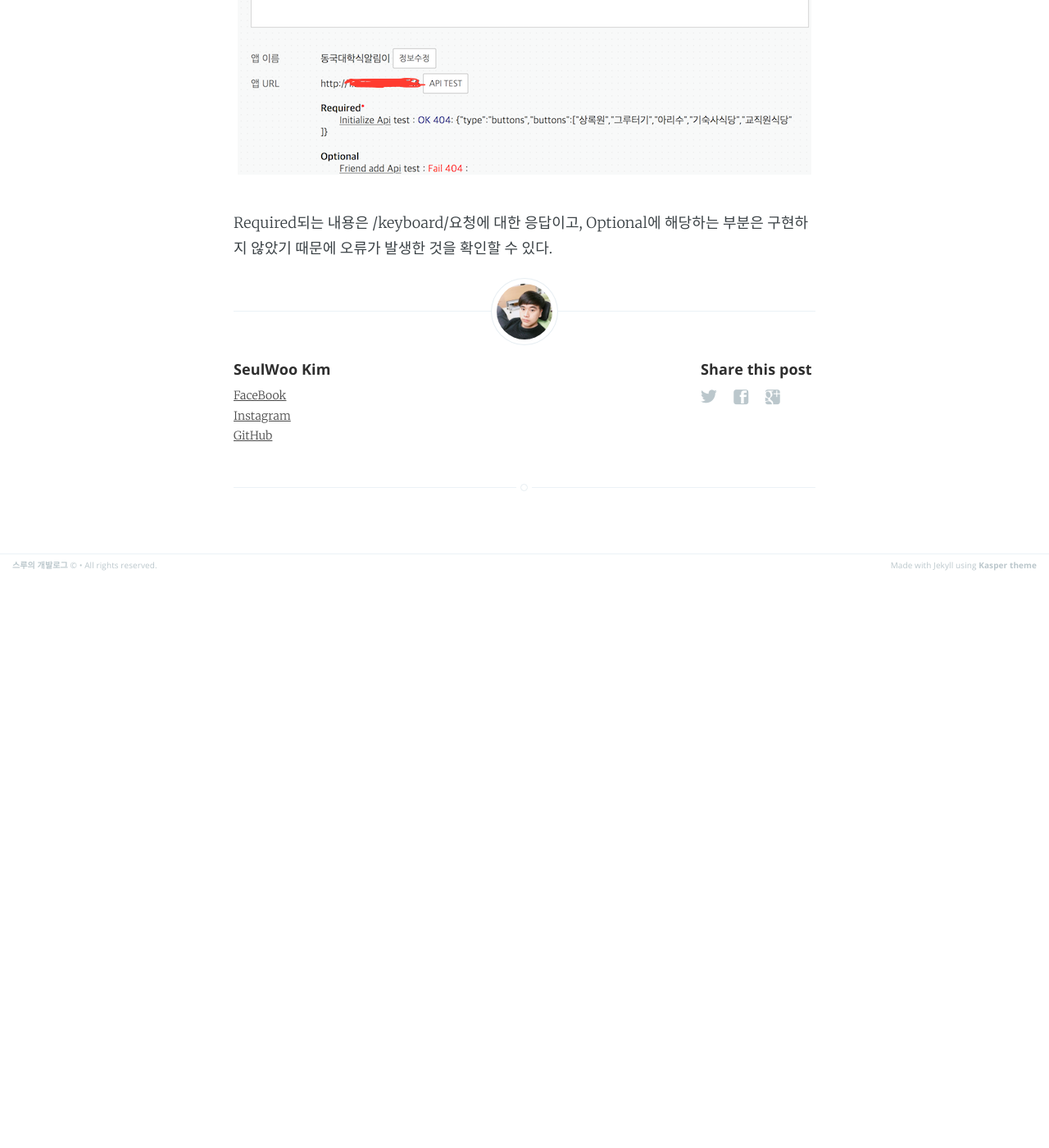
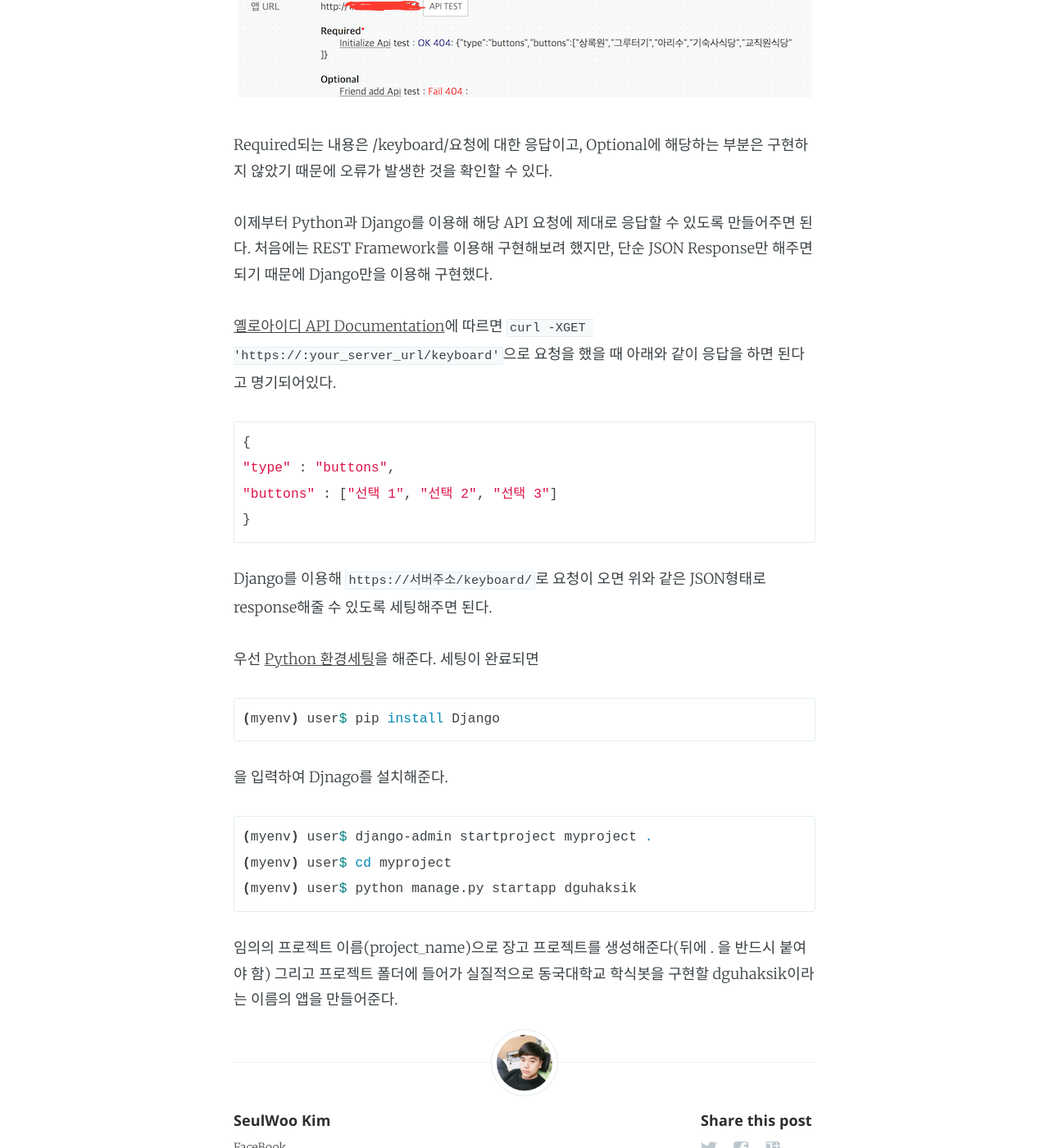
Before and after one commit to ThroughKim/throughkim.github.com, a Jekyll site: the page built from _posts/2016-07-11-kakao-haksik.md, in a window 1280 px wide and 1400 px high, scrolled down 1793 px. Shown: the whole window at 82% size. Built offline with Jekyll 4.4.1, drawn with Linux system fonts in a browser that asks for light colours; Markdown is read by kramdown in place of the engine named in the settings; before the commit the page ends 2496 px from its top, so only the background shows below that; some of the changed text lies outside the part shown.

Commit message:
게시물

````diff
--- a/_posts/2016-07-11-kakao-haksik.md
+++ b/_posts/2016-07-11-kakao-haksik.md
@@ -3,15 +3,13 @@ layout: post
 title: 카카오톡 자동응답 API로 학식봇 구현
 ---
 
-> 카카오톡의 옐로아이디 자동응답 API로 동국대학교 학생식당의 메뉴를 알려주는 봇을 구현해보았다.
+> 카카오톡의 옐로아이디 자동응답 API로 동국대학교 학생식당의 메뉴를 알려주는 봇을 구현해보았다. Python3와 Django를 이용했으며, Mac OS X를 기반으로 작성했다.
 
 ### 구현된 모습
 
 ![완성된 카카오톡 자동응답 학식봇](/images/kakaocomplete.png)
 
 위의 사진과 같이 동국대학식봇을 친구로 추가하고, 대화창에서 해당 식당의 버튼을 클릭하면 메뉴를 출력해주는 방식으로 구현했다.
-
-카카오 API와 Python3.4 그리고 Django를 이용해 간단하게 구현했다.
 
 ---
 
@@ -20,10 +18,37 @@ title: 카카오톡 자동응답 API로 학식봇 구현
 
 우선 시작을 하기 위해선 옐로아이디 등록과 카카오 앱 등록이 필요한데, 이는 다른 블로그에도 많이 나와있으므로 생략한다.
 
-카카오 옐로아이디 앱을 등록하고, API형 자동응답을 하기 위해서는 일단 기본적으로 카카오 API중에서 `https://your.server.adress:port/keyboard/`요청에 알맞게 반응하도록 해야한다.
+카카오 옐로아이디 앱을 등록하고, API형 자동응답을 하기 위해서는 일단 기본적으로 카카오 API중에서 `https://your_server_url/keyboard/`요청에 알맞게 반응하도록 해야한다.
 
 구현을 한 뒤에 [옐로아이디 페이지](https://yellowid.kakao.com/)에서 `API TEST`버튼을 클릭하면 다음과 같이 나타난다.
 
 ![카카오 API TEST 성공한 모습](/images/kakaoapitest.png)
 
 Required되는 내용은 /keyboard/요청에 대한 응답이고, Optional에 해당하는 부분은 구현하지 않았기 때문에 오류가 발생한 것을 확인할 수 있다.
+
+이제부터 Python과 Django를 이용해 해당 API 요청에 제대로 응답할 수 있도록 만들어주면 된다. 처음에는 REST Framework를 이용해 구현해보려 했지만, 단순 JSON Response만 해주면 되기 때문에 Django만을 이용해 구현했다.
+
+[옐로아이디 API Documentation](https://github.com/plusfriend/auto_reply)에 따르면 `curl -XGET 'https://:your_server_url/keyboard'`으로 요청을 했을 때 아래와 같이 응답을 하면 된다고 명기되어있다.
+
+```python
+{
+"type" : "buttons",
+"buttons" : ["선택 1", "선택 2", "선택 3"]
+}
+```
+Django를 이용해 `https://서버주소/keyboard/`로 요청이 오면 위와 같은 JSON형태로 response해줄 수 있도록 세팅해주면 된다.
+
+우선 [Python 환경세팅](https://throughkim.github.io/2016/03/31/pyenv-virtualenv.html)을 해준다. 세팅이 완료되면
+
+```bash
+(myenv) user$ pip install Django
+```
+을 입력하여 Djnago를 설치해준다.
+
+```bash
+(myenv) user$ django-admin startproject myproject .
+(myenv) user$ cd myproject
+(myenv) user$ python manage.py startapp dguhaksik
+```
+임의의 프로젝트 이름(project_name)으로 장고 프로젝트를 생성해준다(뒤에 . 을 반드시 붙여야 함)
+그리고 프로젝트 폴더에 들어가 실질적으로 동국대학교 학식봇을 구현할 dguhaksik이라는 이름의 앱을 만들어준다.
````
